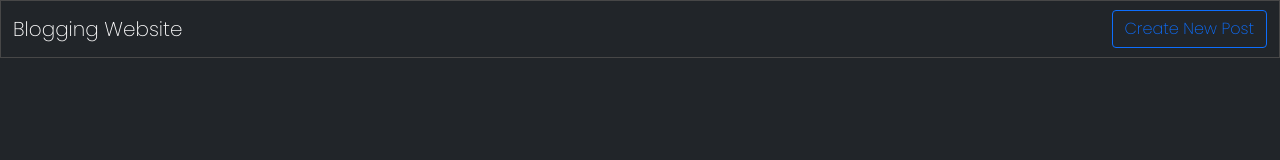
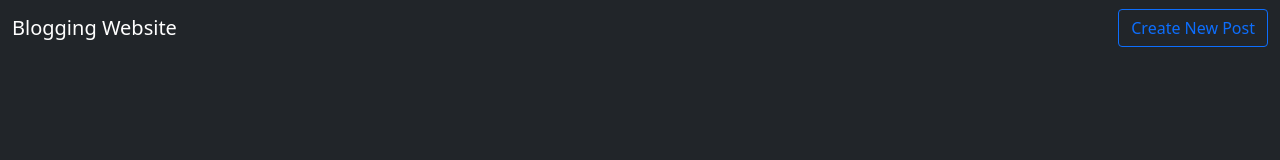
Before and after one commit to Naeem-Akhter11913/module_final_test-js-f2-, a plain HTML site: page index.html in a window 1280 px wide. Drawn offline with nearby package versions, Linux system fonts and the light colour scheme.

Commit message:
Update index.html

```diff
--- a/index.html
+++ b/index.html
@@ -7,7 +7,7 @@
     <meta name="viewport" content="width=device-width, initial-scale=1.0">
     <link href="https://cdn.jsdelivr.net/npm/bootstrap@5.0.2/dist/css/bootstrap.min.css" rel="stylesheet"
         integrity="sha384-EVSTQN3/azprG1Anm3QDgpJLIm9Nao0Yz1ztcQTwFspd3yD65VohhpuuCOmLASjC" crossorigin="anonymous">
-    <link rel="stylesheet" href="style.css">
+     <title>Naeem Akhter Frontend 2 AccioJob 04 march 2023</title>
     <title>Module teste</title>
 </head>
 
```
